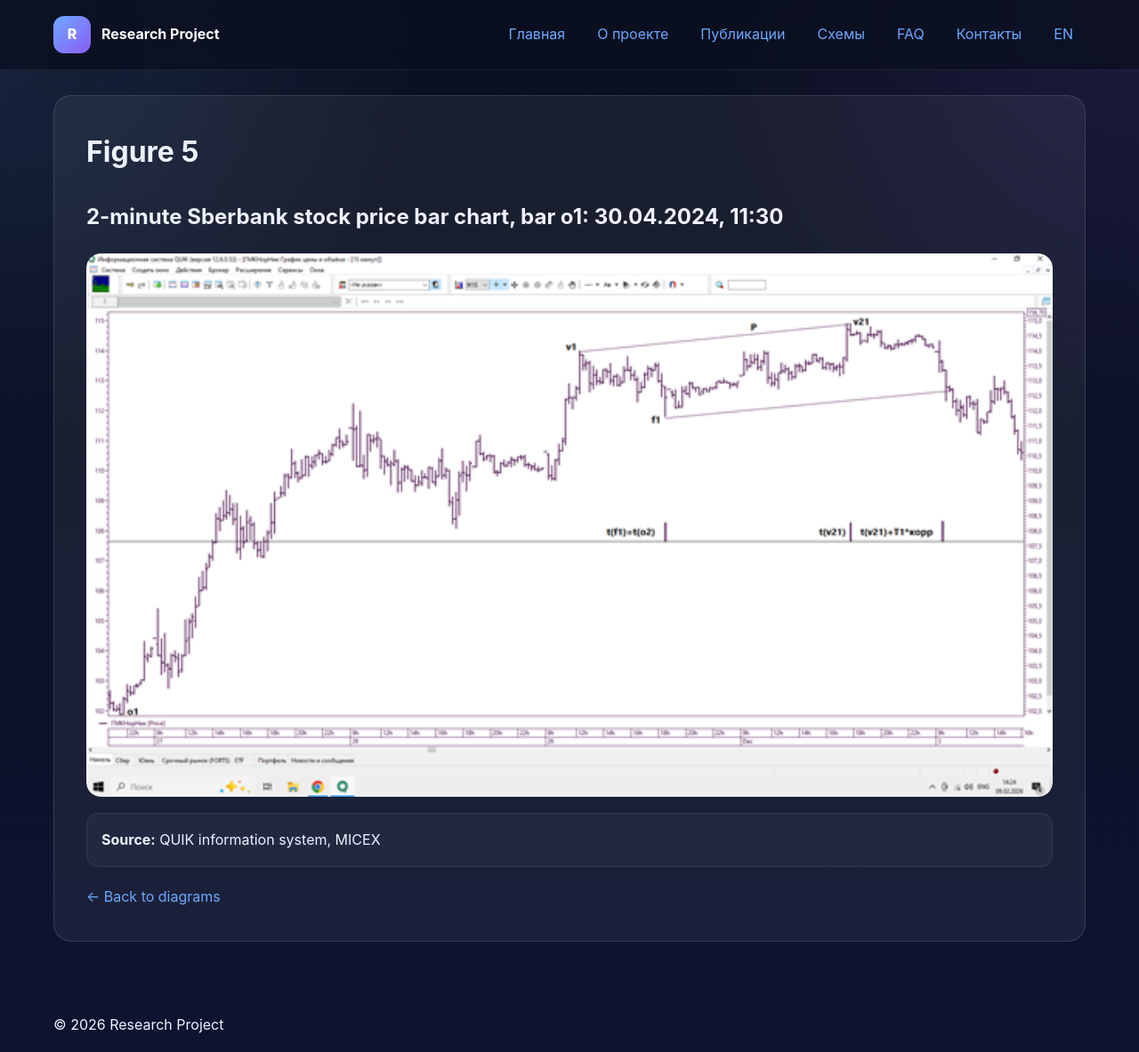
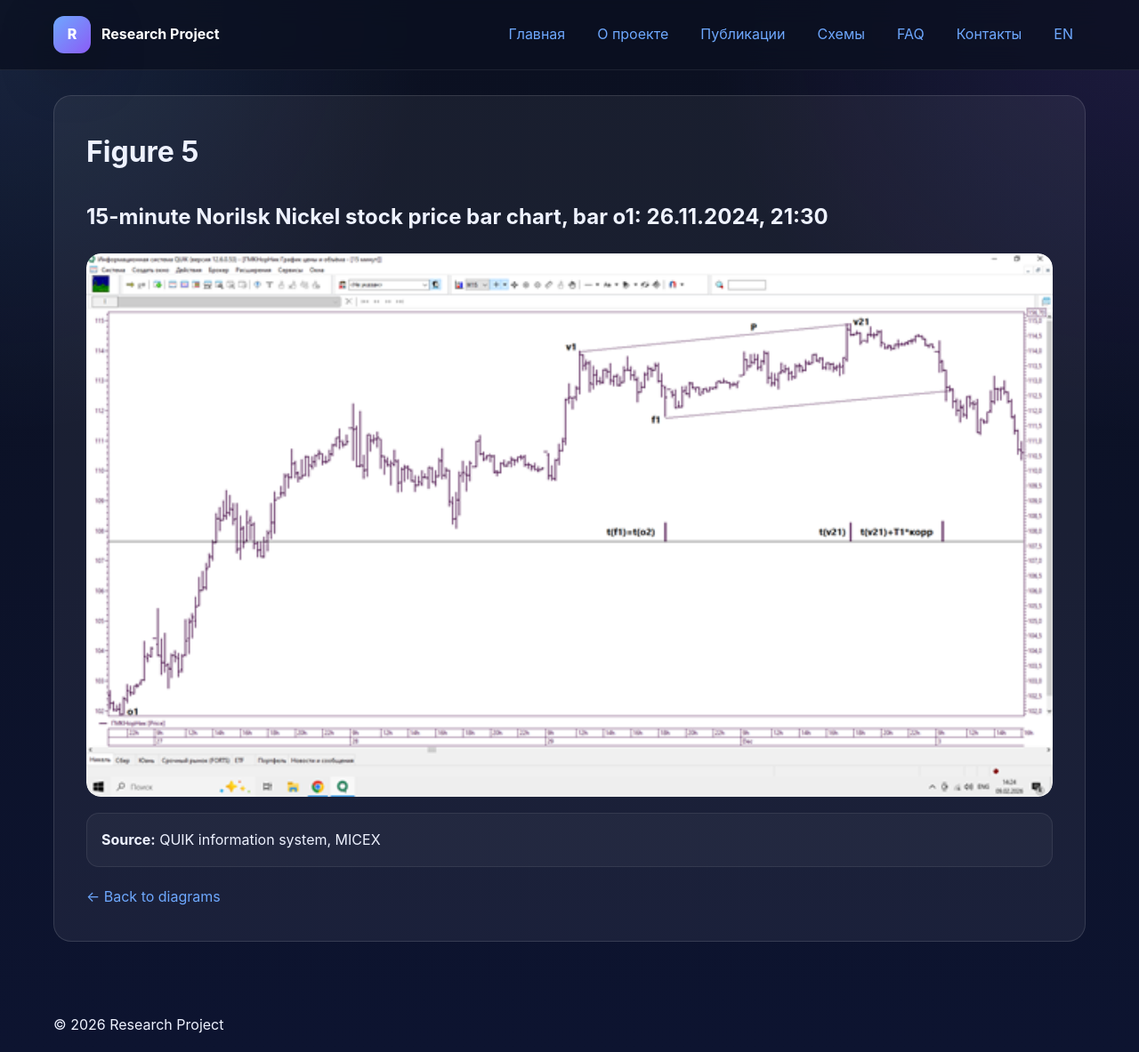
Before and after one commit to naoumov-ilia/naoumov-ilia.github.io, a Jekyll site: the page built from ru/diagrams/graph-5.md, in a window 1280 px wide and 1183 px high. Shown: the whole window at 89% size. Built offline with Jekyll 4.4.1, drawn with Linux system fonts in a browser that asks for light colours.

Commit message:
Update graph-5.md

```diff
--- a/ru/diagrams/graph-5.md
+++ b/ru/diagrams/graph-5.md
@@ -2,12 +2,12 @@
 layout: page
 title: Figure 5
 lang: ru
-ref: graph-35
+ref: graph-5
 description:
 permalink: /ru/diagrams/graph-5/
 ---
 
-## 2-minute Sberbank stock price bar chart, bar о1: 30.04.2024, 11:30
+## 15-minute  Norilsk Nickel stock price bar chart, bar  о1: 26.11.2024, 21:30
 
 <a class="single-diagram-image-link" href="{{ '/assets/images/graph-5.png' | relative_url }}"
   data-title="Figure 5"><img class="single-diagram-image" src="{{ '/assets/images/graph-5.png' | relative_url }}" alt="Wave Motion"></a>
```
